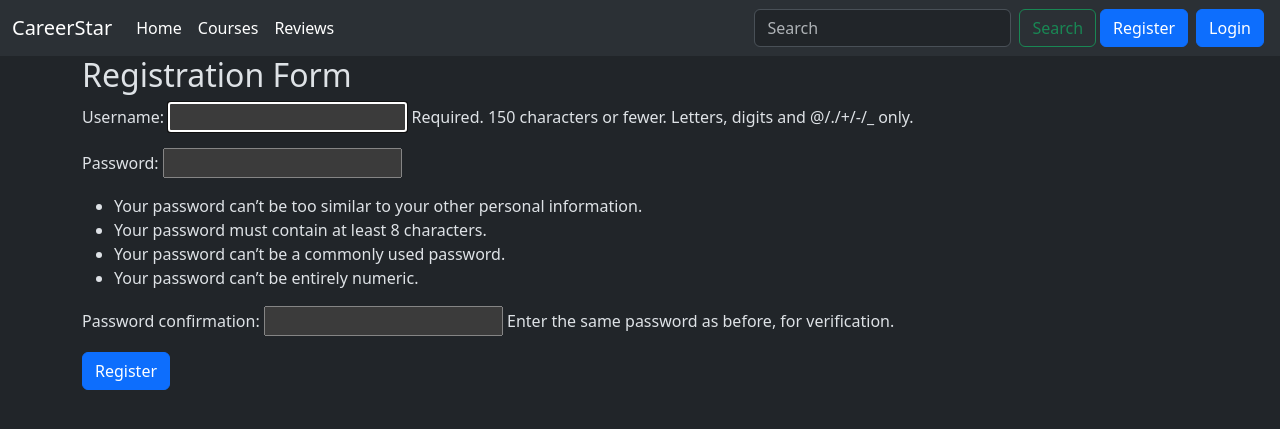
After one commit to Krishna-molik/django-coaching-app, a Django app: page /register in a window 1280 px wide. The commit adds this page. Shown: the top 429 px of the page. Run offline with Django 5.2, Linux system fonts and the light colour scheme.

Commit message:
made templates for Authentication

```diff
--- a/Coachingapp/settings.py
+++ b/Coachingapp/settings.py
@@ -124,5 +124,5 @@ MEDIA_URL = '/media/'
 MEDIA_ROOT = os.path.join(BASE_DIR,'media')
 
 LOGIN_URL = '/accounts/login/'
-LOGIN_REDIRECT_URL = '/home'
-LOGOUT_REDIRECT_URL = '/home'
+LOGIN_REDIRECT_URL = '/' #home page will open
+LOGOUT_REDIRECT_URL = '/' #home page will open
--- a/TutorApp/urls.py
+++ b/TutorApp/urls.py
@@ -8,4 +8,5 @@ urlpatterns = [
     path('givereview',views.review_forms, name = "reviewsForm"),
     path('edit/<int:id>/',views.edit,name='edit_review'),
     path('delete/<int:id>/',views.delete,name="delete_review"),
+    path('register',views.Registration,name="register")
 ]
--- a/TutorApp/views.py
+++ b/TutorApp/views.py
@@ -1,5 +1,5 @@
 from django.shortcuts import render,HttpResponse,redirect
-# from django.contrib.auth.decorators import login_required
+from django.contrib.auth.decorators import login_required
 from .forms import ReviewForm,UserCreationForm
 from .models import UserDetails
 from django.contrib.auth import login
@@ -11,11 +11,13 @@ def home(request):
 def Course(request):
 	return render(request,"courses.html")
 
+@login_required
 def review(request):
 	UserReview = UserDetails.objects.all()
 	context = {'UserReview':UserReview}
 	return render(request,"review.html",context)
 
+@login_required
 def review_forms(request):
 	if request.method == 'POST':
 		form = ReviewForm(request.POST, request.FILES)
@@ -36,11 +38,12 @@ def Registration(request):
 			RegForm.set_password(form.cleaned_data['password1'])
 			RegForm.save()
 			login(request,RegForm)
-			return redirect('/home')
+			return redirect('/')
 	else:
 		form = UserCreationForm()
-	return render(request,"Register.html",{"form":form})
+	return render(request,"Registration/Register.html",{"form":form})
 
+@login_required
 def delete(request,id):
 	review = UserDetails.objects.get(id=id, user=request.user)
 	if request.method == 'POST':
@@ -48,6 +51,7 @@ def delete(request,id):
 		return redirect('/reviews')
 	return render(request,'delete.html',{'review':review})
 
+@login_required
 def edit(request,id):
 	review = UserDetails.objects.get(id=id , user=request.user)
 	if request.method=='POST':
--- a/templates/Base.html
+++ b/templates/Base.html
@@ -45,6 +45,15 @@
                     <input class="form-control me-2" type="search" placeholder="Search" aria-label="Search" />
                     <button class="btn btn-outline-success" type="submit">Search</button>
                 </form>
+                {% if user.is_authenticated == True %}
+                        <form method="POST" action="{% url 'logout' %}">
+                            {% csrf_token %}
+                            <button type="submit" class="btn btn-primary mx-1">Logout</button>
+                        </form>
+                    {% else %}
+                        <a href="{% url 'register' %}" class="btn btn-primary mx-1">Register</a>
+                        <a href="{% url 'login' %}"  class="btn btn-primary mx-1">Login</a>
+                    {% endif %}
             </div>
         </div>
     </nav>
--- /dev/null
+++ b/templates/Registration/Register.html
@@ -0,0 +1,14 @@
+{% extends "Base.html" %}
+
+{% block title %}
+	Registration
+{% endblock  %}
+
+{% block content %}
+<h2>Registration Form</h2>
+	<form method="POST" class="form">
+		{% csrf_token %}
+		{{ form.as_p }}
+		<button type="submit" class="btn btn-primary">Register</button>
+	</form>
+{% endblock  %}
```
Also changed, not shown: templates/Registration/login.html (added, +15 -0 lines), templates/Registration/logout.html (added, +9 -0 lines).
